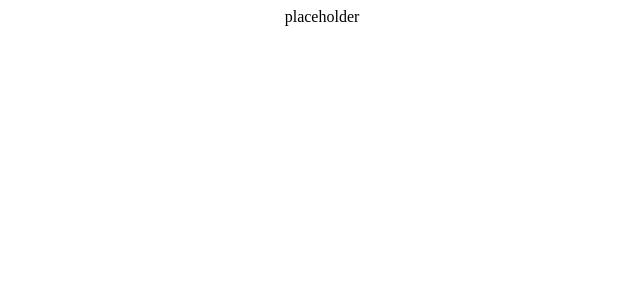
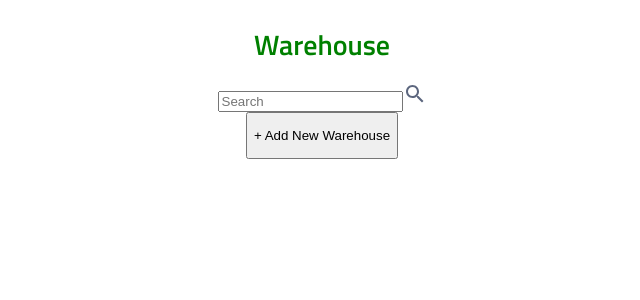
Before and after one commit to dige91/instock, a React (Create React App) app: page / in a window 1280 px wide. Shown: the top 300 px of the page, without its empty margins (318-958 px from the left). Built offline with nearby package versions, Linux system fonts and the light colour scheme.

Commit message:
Warehouse Inventory List Component

```diff
--- a/src/App.scss
+++ b/src/App.scss
@@ -1,38 +1,4 @@
-.App {
-  text-align: center;
-}
-
-.App-logo {
-  height: 40vmin;
-  pointer-events: none;
-}
-
-@media (prefers-reduced-motion: no-preference) {
-  .App-logo {
-    animation: App-logo-spin infinite 20s linear;
-  }
-}
-
-.App-header {
-  background-color: #282c34;
-  min-height: 100vh;
-  display: flex;
-  flex-direction: column;
-  align-items: center;
-  justify-content: center;
-  font-size: calc(10px + 2vmin);
-  color: white;
-}
-
-.App-link {
-  color: #61dafb;
-}
-
-@keyframes App-logo-spin {
-  from {
-    transform: rotate(0deg);
-  }
-  to {
-    transform: rotate(360deg);
-  }
-}
+@use '../src/styles/partials/colors' as *;
+@use '../src/styles/partials/mixin' as *;
+@use '../src/styles/partials/typography' as *;
+@use '../src/styles/partials/variables' as *;
--- a/src/Components/pages/Warehouse/Warehouse.js
+++ b/src/Components/pages/Warehouse/Warehouse.js
@@ -1,5 +1,25 @@
+import './Warehouse.scss';
+import '../../../App.scss';
+import { Link } from 'react-router-dom';
+import search from '../../../assets/Icons/search-24px.svg';
+
 const Warehouse = () => {
-    return ("placeholder");
+    return (
+        <div className='warehouse'>
+            <div className='warehouse__header'>
+                <h1 className="warehouse__header-title">Warehouse</h1>
+                <div className='warehouse__header-search'>
+                    <input className="warehouse__header-search__left" type="text" id="searchInput" placeholder="Search"></input>
+                    <img className="warehouse__header-search__loupe" src={search} alt="small loupe for search"></img>
+                </div>
+                <Link to='#'>
+                    <button className="warehouse__header-button">
+                        <p className="warehouse__header-button__text">+ Add New Warehouse</p>
+                    </button>
+                </Link>
+            </div>
+        </div>
+    );
 }
 
 export default Warehouse;
--- a/src/Components/pages/Warehouse/Warehouse.scss
+++ b/src/Components/pages/Warehouse/Warehouse.scss
@@ -0,0 +1,18 @@
+@use '../../../styles/partials/mixin' as *;
+
+.warehouse{
+
+    &__header{
+        display: flex;
+        flex-direction: column;
+        align-items: center;
+
+        @include tablet{
+            flex-direction: row;
+        }
+
+        &-title{
+            color: green;
+        }
+    }
+}
--- a/src/styles/partials/_typography.scss
+++ b/src/styles/partials/_typography.scss
@@ -1,17 +1,18 @@
+@use "./colors";
+@use "./mixin";
 @use "./variables";
-@use "./colors";
 
 
 @font-face {
     font-family: "Titillium";
-    src: url("../../src/assets/fonts/TitilliumWeb-Regular.ttf") format(truetype);
+    src: url("../../assets/fonts/TitilliumWeb-Regular.ttf") format(truetype);
     font-weight: 400;
     font-style: normal;
 }
 
 @font-face {
     font-family: "Titillium Bold";
-    src: url("../../src/assets/fonts/TitilliumWeb-SemiBold.ttf") format(truetype);
+    src: url("../../assets/fonts/TitilliumWeb-SemiBold.ttf") format(truetype);
     font-weight: 600;
     font-style: normal;
 }
@@ -44,5 +45,5 @@ h4 {
     font-family: "Titillium Bold";
     font-size: 0.688rem;
     line-height: 1rem;
-    color: $slate;
+    color: #5c667e;
 }
```
